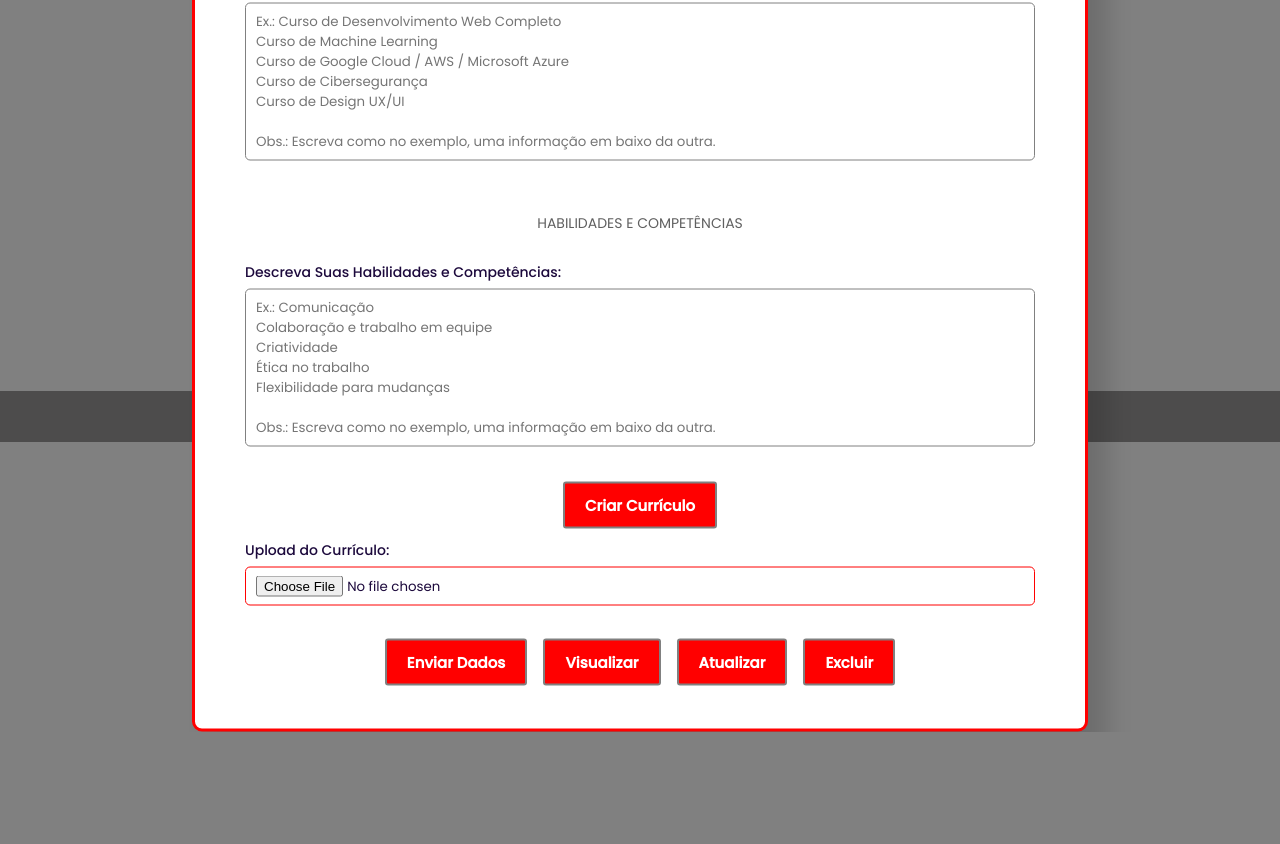
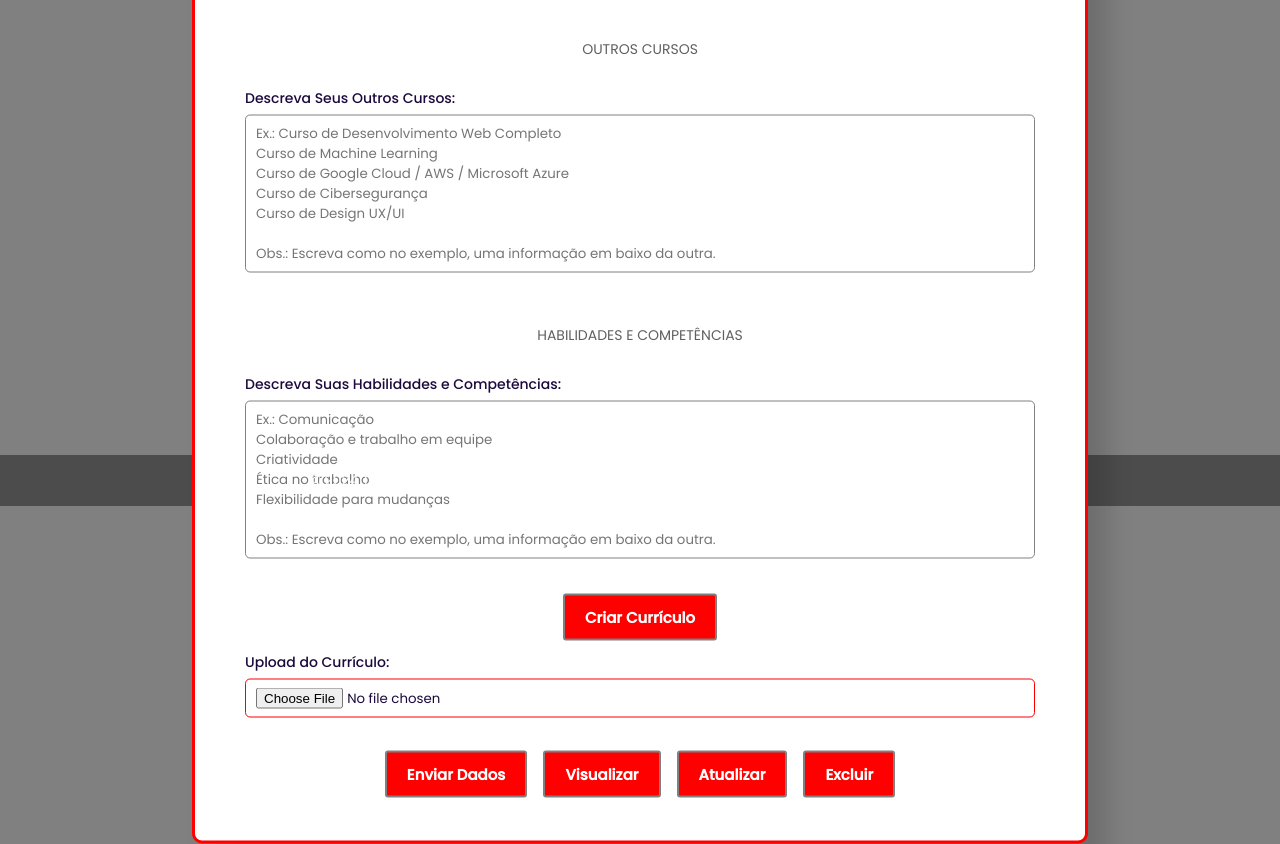
Before and after one commit to nicolasborgesnatal/Curr-culos---SENAI-Diadema, a plain HTML site: page index.html in a window 1280 px wide. Shown: the part 1959-2803 px from the top of the page. Before the commit the page ends 2691 px from the top, so only its background shows below. Drawn offline with nearby package versions, Linux system fonts and the light colour scheme.

Commit message:
Update - style.css

```diff
--- a/style.css
+++ b/style.css
@@ -19,7 +19,7 @@ body{
     transform: translate(-50%,-50%);
     position: absolute;
     left: 50%;
-    top: 204%;
+    top: 218%;
     border-radius: 10px;
     box-shadow: 20px 30px 25px rgba(0,0,0,0.15);
     border: 3.5px solid red;
@@ -127,7 +127,7 @@ footer {
     width: 100%;
     padding: 15px 0;
     color: white;
-    margin-top: 175%;
+    margin-top: 180%;
 }
 
 .containerfooter {
```
